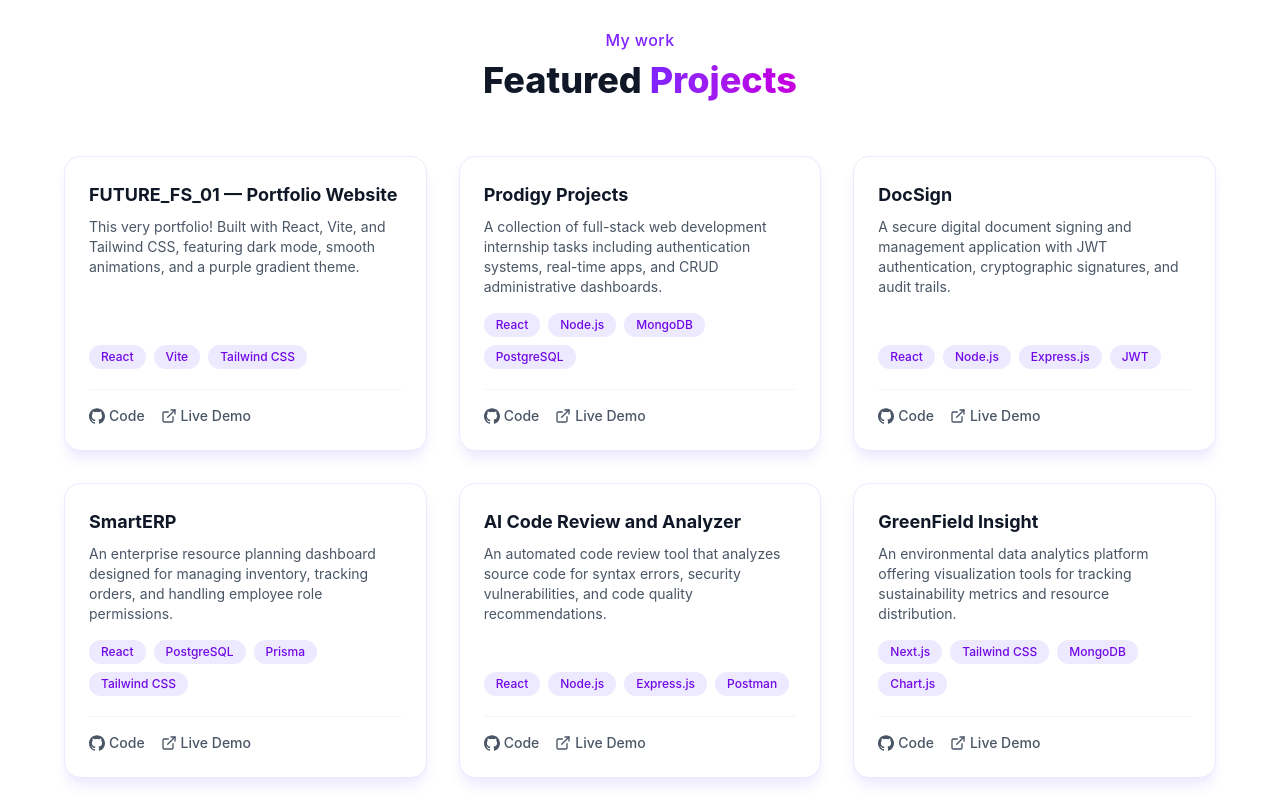
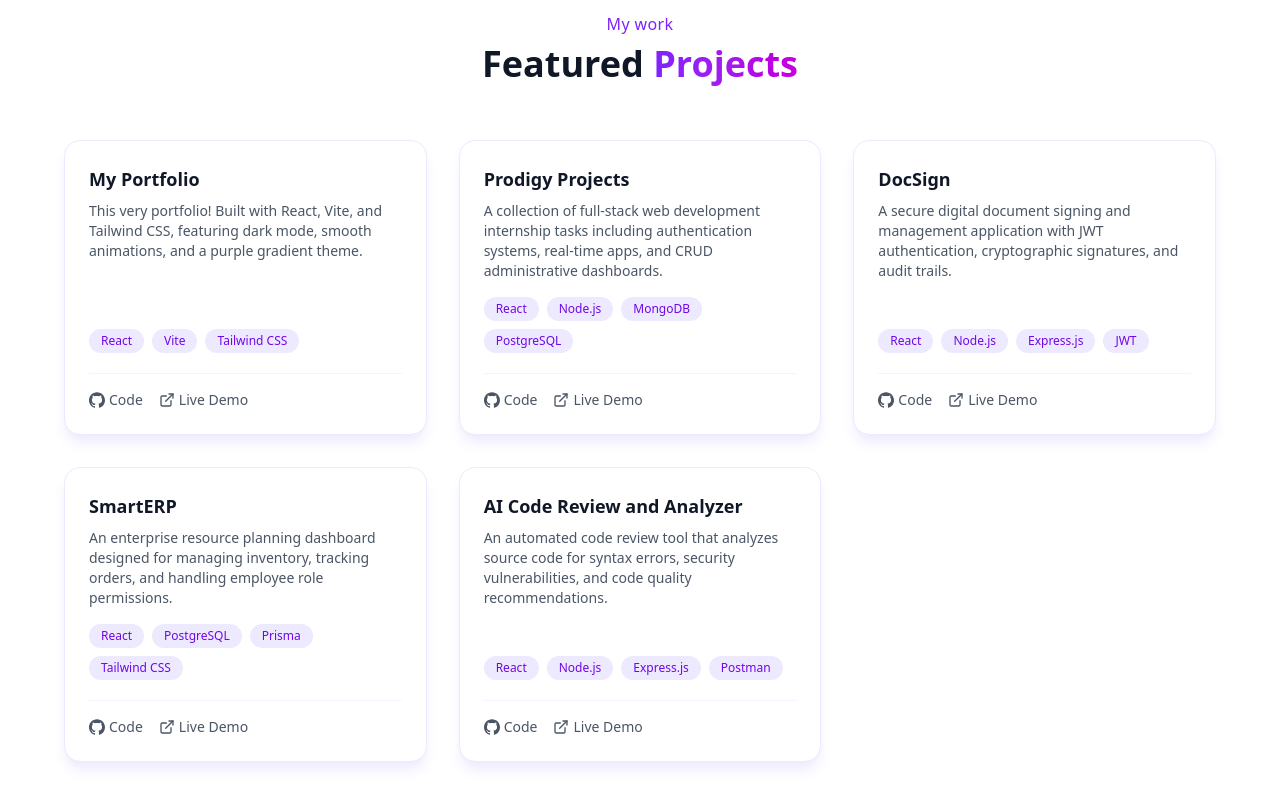
Before and after one commit to gloriasemyol/FUTURE_FS_01, a React (Vite) app: page / in a window 1280 px wide. Shown: the part 2000-2797 px from the top of the page. Built offline with nearby package versions, Linux system fonts and the light colour scheme.

Commit message:
Fix package versions and update Projects component

```diff
--- a/src/components/Projects.jsx
+++ b/src/components/Projects.jsx
@@ -8,7 +8,7 @@ function Projects() {
 
   const projects = [
     {
-      title: "FUTURE_FS_01 — Portfolio Website",
+      title: "My Portfolio",
       description:
         "This very portfolio! Built with React, Vite, and Tailwind CSS, featuring dark mode, smooth animations, and a purple gradient theme.",
       tech: ["React", "Vite", "Tailwind CSS"],
@@ -44,14 +44,6 @@ function Projects() {
       description:
         "An automated code review tool that analyzes source code for syntax errors, security vulnerabilities, and code quality recommendations.",
       tech: ["React", "Node.js", "Express.js", "Postman"],
-      github: "https://github.com/gloriasemyol",
-      live: null,
-    },
-    {
-      title: "GreenField Insight",
-      description:
-        "An environmental data analytics platform offering visualization tools for tracking sustainability metrics and resource distribution.",
-      tech: ["Next.js", "Tailwind CSS", "MongoDB", "Chart.js"],
       github: "https://github.com/gloriasemyol",
       live: null,
     },
```
Also changed, not shown: package.json (+15 -15 lines), 1 other file (tests, documents, lock files or other folders).
